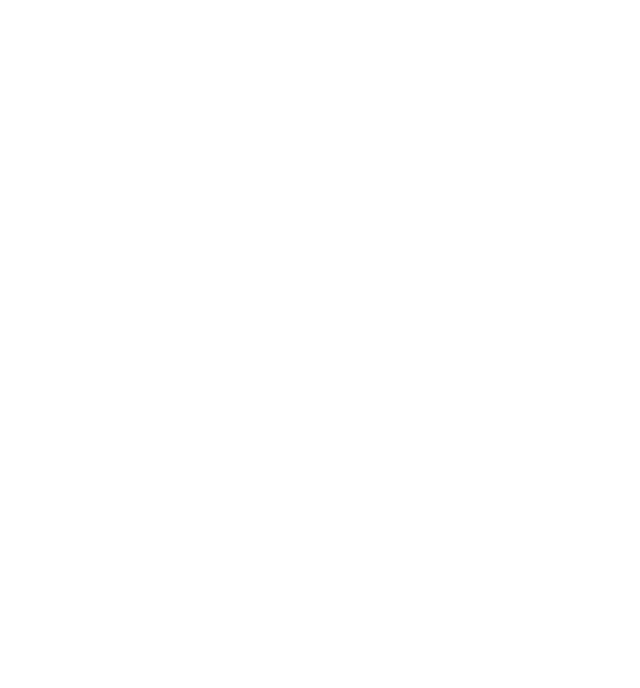
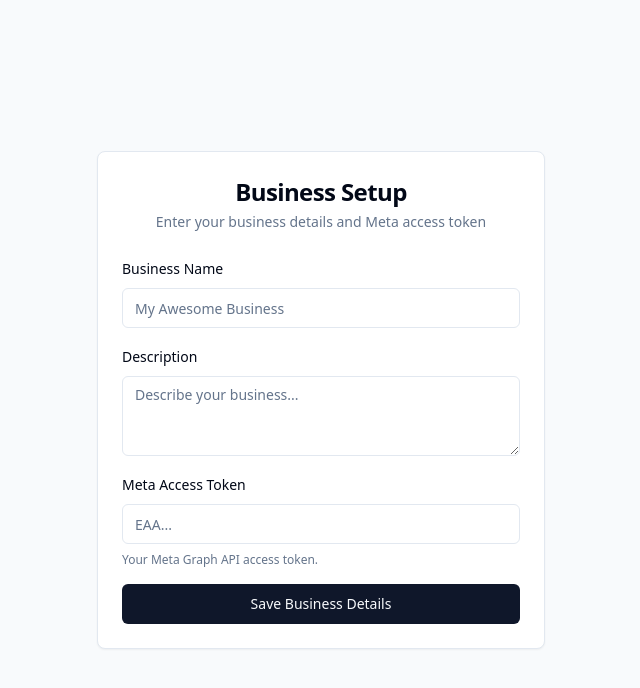
Before and after one commit to Prasun-Shiwakoti/Social-Media-Manager-AI, a React (Vite) app in the folder frontend/: page /business-setup in a window 1280 px wide. Before the commit this address had no page. Shown: the top 688 px of the page, without its empty margins (319-959 px from the left). Built offline with nearby package versions, Linux system fonts and the light colour scheme.

Commit message:
Buisness login page

```diff
--- a/frontend/src/App.jsx
+++ b/frontend/src/App.jsx
@@ -9,6 +9,7 @@ import Insights from "@/pages/features/Insights";
 import Settings from "@/pages/features/Settings";
 import Login from "@/pages/auth/Login";
 import Signup from "@/pages/auth/Signup";
+import BusinessSetup from "@/pages/auth/BusinessSetup";
 
 import LandingPage from "@/pages/LandingPage";
 import Scheduler from "@/pages/features/Scheduler";
@@ -20,6 +21,7 @@ function App() {
         <Route path="/" element={<LandingPage />} />
         <Route path="/login" element={<Login />} />
         <Route path="/signup" element={<Signup />} />
+        <Route path="/business-setup" element={<BusinessSetup />} />
 
         <Route element={<Layout />}>
           <Route path="/dashboard" element={<Dashboard />} />
--- /dev/null
+++ b/frontend/src/pages/auth/BusinessSetup.jsx
@@ -0,0 +1,90 @@
+import { useState } from "react";
+import { Link, useNavigate } from "react-router-dom";
+import { Button } from "@/components/ui/button";
+import { Input } from "@/components/ui/input";
+import { Label } from "@/components/ui/label";
+import { Textarea } from "@/components/ui/textarea";
+import { Card, CardContent, CardDescription, CardFooter, CardHeader, CardTitle } from "@/components/ui/card";
+import { Loader2 } from "lucide-react";
+import axios from 'axios';
+
+export default function BusinessSetup() {
+    const [isLoading, setIsLoading] = useState(false);
+    const [formData, setFormData] = useState({});
+    const navigate = useNavigate();
+
+    const handleSubmit = (e) => {
+        e.preventDefault();
+        setIsLoading(true);
+
+        // Placeholder for API call
+        console.log("Submitting Business Data:", formData);
+
+        // Simulate API call
+        setTimeout(() => {
+            setIsLoading(false);
+            // navigate("/dashboard"); // or wherever the user should go next
+        }, 1000);
+
+        /*
+        // Example axios call
+        axios.post('/api/business/setup/', { ...formData }).then(function (res) {
+            console.log(res.data);
+            setIsLoading(false);
+            navigate("/dashboard");
+        }).catch(function (err) {
+            console.log(err);
+            setIsLoading(false);
+        });
+        */
+    };
+
+    const handleFormChange = (e) => {
+        setFormData({ ...formData, [e.target.id]: e.target.value });
+    }
+
+    return (
+        <div className="min-h-screen flex items-center justify-center bg-muted/50 px-4">
+            <Card className="w-full max-w-md">
+                <CardHeader className="space-y-1">
+                    <CardTitle className="text-2xl font-bold text-center">Business Setup</CardTitle>
+                    <CardDescription className="text-center">
+                        Enter your business details and Meta access token
+                    </CardDescription>
+                </CardHeader>
+                <CardContent>
+                    <form onSubmit={handleSubmit} className="space-y-4">
+                        <div className="space-y-2">
+                            <Label htmlFor="businessName">Business Name</Label>
+                            <Input id="businessName" placeholder="My Awesome Business" required onChange={handleFormChange} />
+                        </div>
+                        <div className="space-y-2">
+                            <Label htmlFor="description">Description</Label>
+                            <Textarea id="description" placeholder="Describe your business..." required onChange={handleFormChange} />
+                        </div>
+                        <div className="space-y-2">
+                            <Label htmlFor="metaAccessToken">Meta Access Token</Label>
+                            <Input id="metaAccessToken" type="password" placeholder="EAA..." required onChange={handleFormChange} />
+                            <p className="text-xs text-muted-foreground">
+                                Your Meta Graph API access token.
+                            </p>
+                        </div>
+                        <Button className="w-full" type="submit" disabled={isLoading}>
+                            {isLoading && <Loader2 className="mr-2 h-4 w-4 animate-spin" />}
+                            Save Business Details
+                        </Button>
+                    </form>
+                </CardContent>
+                {/*
+                <CardFooter className="flex flex-col space-y-2">
+                    <div className="text-sm text-center text-muted-foreground">
+                        <Link to="/dashboard" className="text-primary hover:underline">
+                            Skip for now
+                        </Link>
+                    </div>
+                </CardFooter>
+                */}
+            </Card>
+        </div>
+    );
+}
--- a/frontend/src/pages/auth/Signup.jsx
+++ b/frontend/src/pages/auth/Signup.jsx
@@ -34,7 +34,7 @@ export default function Signup() {
                 })
             )
 
-            navigate("/dashboard");
+            navigate("/business-setup");
         }).catch(function (err) {
             console.log(err);
             setIsLoading(false);
```
